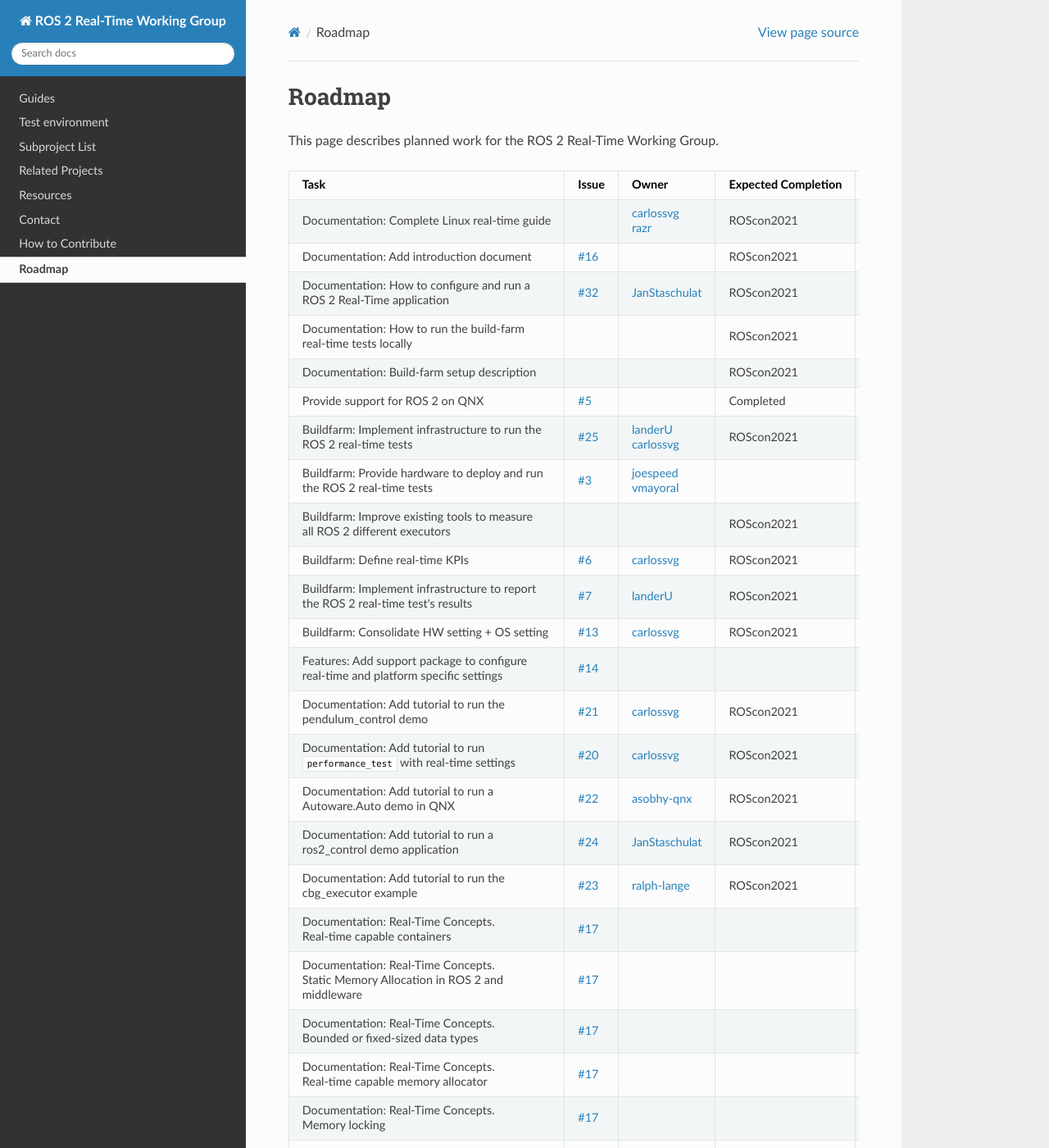
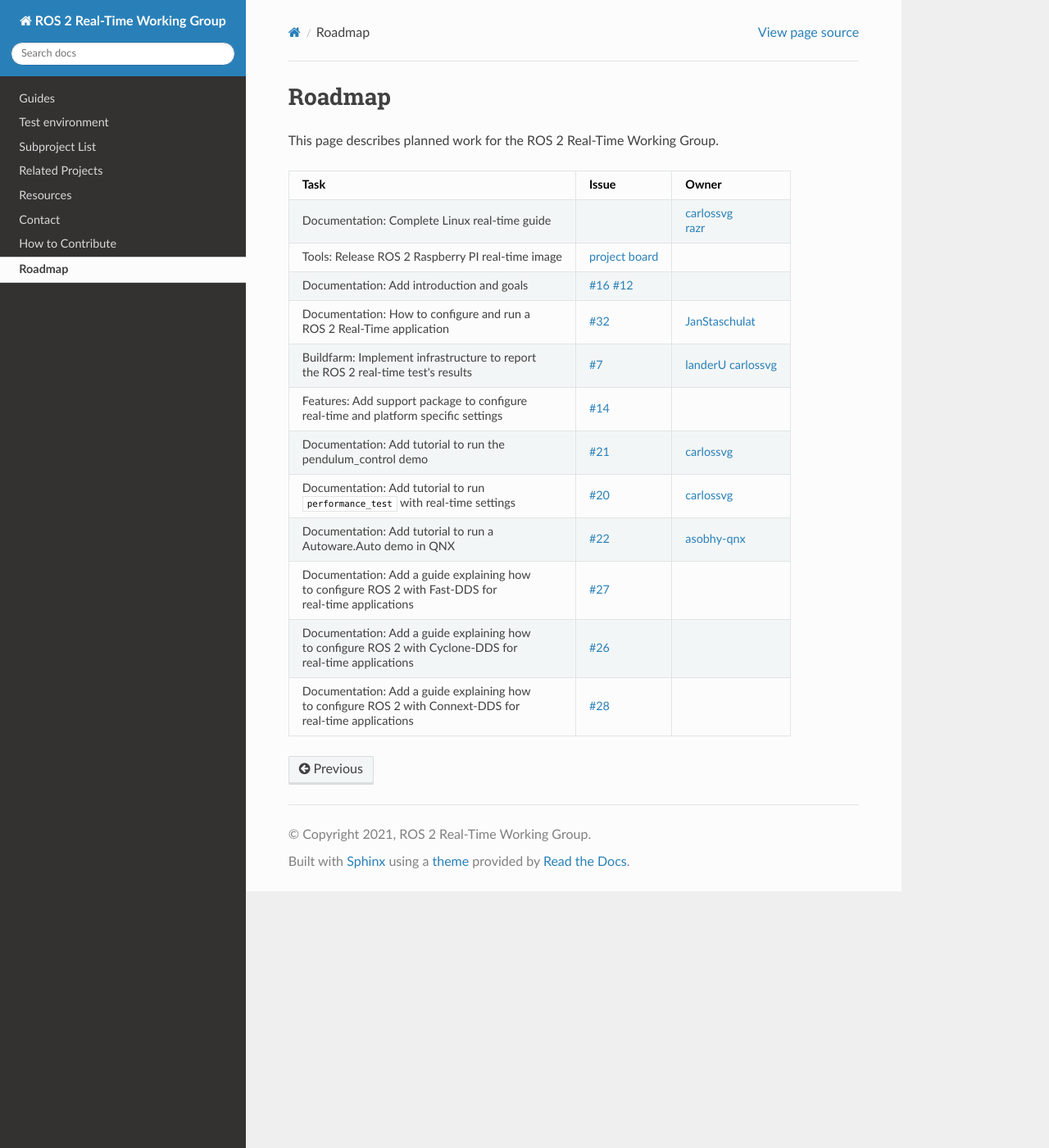
Before and after one commit to ros-realtime/rtwg_documentation, a Sphinx documentation site: the page built from source/Roadmap/Roadmap.md, in a window 1280 px wide and 1400 px high. Shown: the whole window at 82% size. Built offline with Sphinx 7.4.7 and the Read the Docs theme 2.0.0, drawn with Linux system fonts in a browser that asks for light colours; some of the changed text lies outside the part shown.

Commit message:
Update roadmap
Signed-off-by: Carlos <carlos.sanvicente@apex.ai>

```diff
--- a/source/Roadmap/Roadmap.md
+++ b/source/Roadmap/Roadmap.md
@@ -3,35 +3,17 @@
 This page describes planned work for the ROS 2 Real-Time Working Group.
 
 
-| **Task**                                                     | Issue                                                        | **Owner**                                                    | **Expected Completion** | Size   |
-| ------------------------------------------------------------ | ------------------------------------------------------------ | ------------------------------------------------------------ | ----------------------- | ------ |
-| Documentation: Complete Linux real-time guide                |                                                              | [carlossvg](https://github.com/carlossvg) <br/>[razr](https://github.com/razr) | ROScon2021              | Small  |
-| Documentation: Add introduction document                     | [#16](https://github.com/ros-realtime/rtwg_documentation/issues/16) |                                                              | ROScon2021              | Small  |
-| Documentation: How to configure and run a <br/> ROS 2 Real-Time application | [#32](https://github.com/ros-realtime/community/issues/32)                                                             | [JanStaschulat](https://github.com/JanStaschulat)                                                             | ROScon2021              | Small  |
-| Documentation:  How to run the build-farm <br/>real-time tests locally |                                                              |                                                              | ROScon2021              | Small  |
-| Documentation:  Build-farm setup description                 |                                                              |                                                              | ROScon2021              | Small  |
-| Provide support for ROS 2 on QNX                             | [#5](https://github.com/ros-realtime/community/issues/5)     |                                                              | Completed               |        |
-| Buildfarm: Implement infrastructure to run the <br/> ROS 2 real-time tests | [#25](https://github.com/ros-realtime/community/issues/25)   | [landerU](https://github.com/landerU) <br/>[carlossvg](https://github.com/carlossvg) | ROScon2021              | Large  |
-| Buildfarm: Provide hardware to deploy and run <br/> the ROS 2 real-time tests | [#3](https://github.com/ros-realtime/community/issues/3)     | [joespeed](https://github.com/joespeed)<br/>[vmayoral](https://github.com/vmayoral) |                         | Small  |
-| Buildfarm: Improve existing tools to measure <br/> all ROS 2 different executors |                                                              |                                                              | ROScon2021              | Medium |
-| Buildfarm: Define real-time KPIs                             | [#6](https://github.com/ros-realtime/community/issues/6)     | [carlossvg](https://github.com/carlossvg)                    | ROScon2021              | Small  |
-| Buildfarm: Implement infrastructure to report  <br/> the ROS 2 real-time test's results | [#7](https://github.com/ros-realtime/community/issues/7)     | [landerU](https://github.com/landerU)                        | ROScon2021              | Medium |
-| Buildfarm: Consolidate HW setting + OS setting               | [#13](https://github.com/ros-realtime/community/issues/13)   | [carlossvg](https://github.com/carlossvg)                    | ROScon2021              | Medium |
-| Features: Add support package to configure <br/> real-time  and platform specific settings | [#14](https://github.com/ros-realtime/community/issues/14)   |                                                              |                         | Medium |
-| Documentation: Add tutorial to run the <br/> pendulum_control demo | [#21](https://github.com/ros-realtime/community/issues/21)   | [carlossvg](https://github.com/carlossvg)                    | ROScon2021              | Small  |
-| Documentation: Add tutorial to run <br/> `performance_test` with real-time settings | [#20](https://github.com/ros-realtime/community/issues/20)   | [carlossvg](https://github.com/carlossvg)                    | ROScon2021              | Small  |
-| Documentation: Add tutorial to run a <br/> Autoware.Auto demo in QNX | [#22](https://github.com/ros-realtime/community/issues/22)   | [asobhy-qnx](https://github.com/asobhy-qnx)                  | ROScon2021              | Small  |
-| Documentation: Add tutorial to run a <br/> ros2_control demo application | [#24](https://github.com/ros-realtime/community/issues/24)   |      [JanStaschulat](https://github.com/JanStaschulat)                                                        | ROScon2021              | Small  |
-| Documentation: Add tutorial to run the <br/>cbg_executor example | [#23](https://github.com/ros-realtime/community/issues/23)   | [ralph-lange](https://github.com/ralph-lange)                | ROScon2021              | Small  |
-| Documentation: Real-Time Concepts. <br/>Real-time capable containers | [#17](https://github.com/ros-realtime/rtwg_documentation/issues/17) |                                                              |                         | Medium |
-| Documentation: Real-Time Concepts. <br/> Static Memory Allocation in ROS 2 and <br/>middleware | [#17](https://github.com/ros-realtime/rtwg_documentation/issues/17) |                                                              |                         | Medium |
-| Documentation: Real-Time Concepts. <br/> Bounded or fixed-sized data types | [#17](https://github.com/ros-realtime/rtwg_documentation/issues/17) |                                                              |                         | Medium |
-| Documentation: Real-Time Concepts. <br/> Real-time capable memory allocator | [#17](https://github.com/ros-realtime/rtwg_documentation/issues/17) |                                                              |                         | Medium |
-| Documentation: Real-Time Concepts. <br/> Memory locking      | [#17](https://github.com/ros-realtime/rtwg_documentation/issues/17) |                                                              |                         | Medium |
-| Documentation: Real-Time Concepts. <br/>Detection of memory allocation and blocking <br/>system calls | [#17](https://github.com/ros-realtime/rtwg_documentation/issues/17) |                                                              |                         | Medium |
-| Documentation: Real-Time Concepts. <br/> Executors           | [#17](https://github.com/ros-realtime/rtwg_documentation/issues/17) |                                                              |                         | Medium |
-| Documentation: Real-Time Concepts. <br/> Exceptions safety in C++ | [#17](https://github.com/ros-realtime/rtwg_documentation/issues/17) |                                                              |                         | Medium |
-| Documentation: Real-Time Concepts. <br/> Threading, Concurrency and synchronization <br/>primitives, scheduling, etc | [#17](https://github.com/ros-realtime/rtwg_documentation/issues/17) |                                                              |                         | Medium |
-| Documentation: Add a guide explaining how <br/>to configure ROS 2 with Fast-DDS for <br/>real-time applications | [#27](https://github.com/ros-realtime/community/issues/27)   |                                                              |                         |        |
-| Documentation: Add a guide explaining how <br/>to configure ROS 2 with Cyclone-DDS for <br/>real-time applications | [#26](https://github.com/ros-realtime/community/issues/26)   |                                                              |                         |        |
-| Documentation: Add a guide explaining how <br/>to configure ROS 2 with Connext-DDS for <br/>real-time applications | [#28](https://github.com/ros-realtime/community/issues/28)   |                                                              |                         |        |
+| **Task**                                                     | Issue                                                        | **Owner**                                                    |
+| ------------------------------------------------------------ | ------------------------------------------------------------ | ------------------------------------------------------------ |
+| Documentation: Complete Linux real-time guide                |                                                              | [carlossvg](https://github.com/carlossvg) <br/>[razr](https://github.com/razr) |
+| Tools: Release ROS 2 Raspberry PI real-time image            | [project board](https://github.com/orgs/ros-realtime/projects/3/views/4?layout=board) |                                                              |
+| Documentation: Add introduction and goals                    | [#16](https://github.com/ros-realtime/rtwg_documentation/issues/16) [#12](https://github.com/ros-realtime/community/issues/12) |                                                              |
+| Documentation: How to configure and run a <br/> ROS 2 Real-Time application | [#32](https://github.com/ros-realtime/community/issues/32)   | [JanStaschulat](https://github.com/JanStaschulat)            |
+| Buildfarm: Implement infrastructure to report  <br/> the ROS 2 real-time test's results | [#7](https://github.com/ros-realtime/community/issues/7)     | [landerU](https://github.com/landerU) [carlossvg](https://github.com/carlossvg) |
+| Features: Add support package to configure <br/> real-time  and platform specific settings | [#14](https://github.com/ros-realtime/community/issues/14)   |                                                              |
+| Documentation: Add tutorial to run the <br/> pendulum_control demo | [#21](https://github.com/ros-realtime/community/issues/21)   | [carlossvg](https://github.com/carlossvg)                    |
+| Documentation: Add tutorial to run <br/> `performance_test` with real-time settings | [#20](https://github.com/ros-realtime/community/issues/20)   | [carlossvg](https://github.com/carlossvg)                    |
+| Documentation: Add tutorial to run a <br/> Autoware.Auto demo in QNX | [#22](https://github.com/ros-realtime/community/issues/22)   | [asobhy-qnx](https://github.com/asobhy-qnx)                  |
+| Documentation: Add a guide explaining how <br/>to configure ROS 2 with Fast-DDS for <br/>real-time applications | [#27](https://github.com/ros-realtime/community/issues/27)   |                                                              |
+| Documentation: Add a guide explaining how <br/>to configure ROS 2 with Cyclone-DDS for <br/>real-time applications | [#26](https://github.com/ros-realtime/community/issues/26)   |                                                              |
+| Documentation: Add a guide explaining how <br/>to configure ROS 2 with Connext-DDS for <br/>real-time applications | [#28](https://github.com/ros-realtime/community/issues/28)   |                                                              |
```
